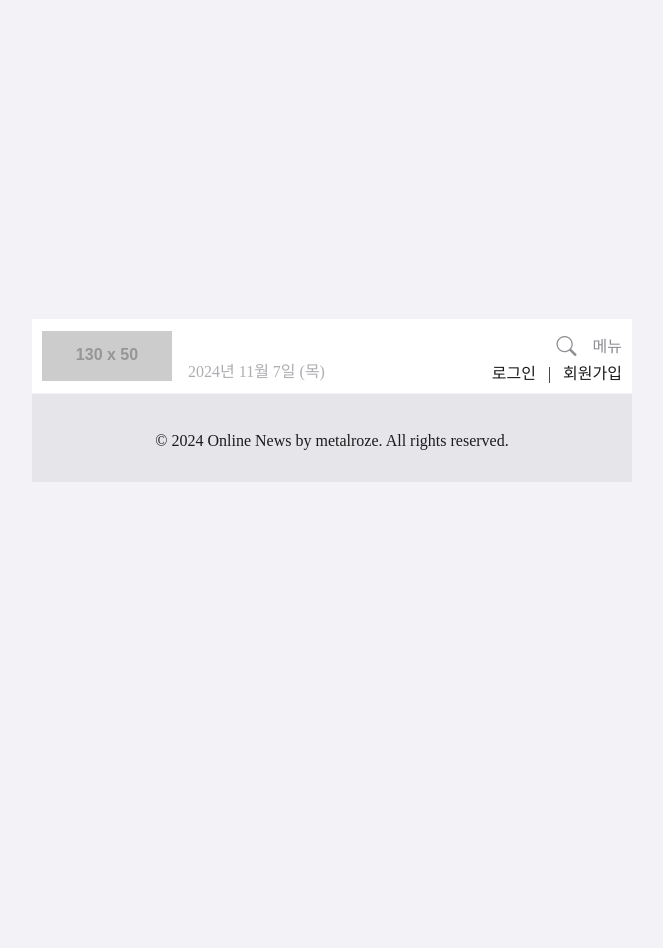
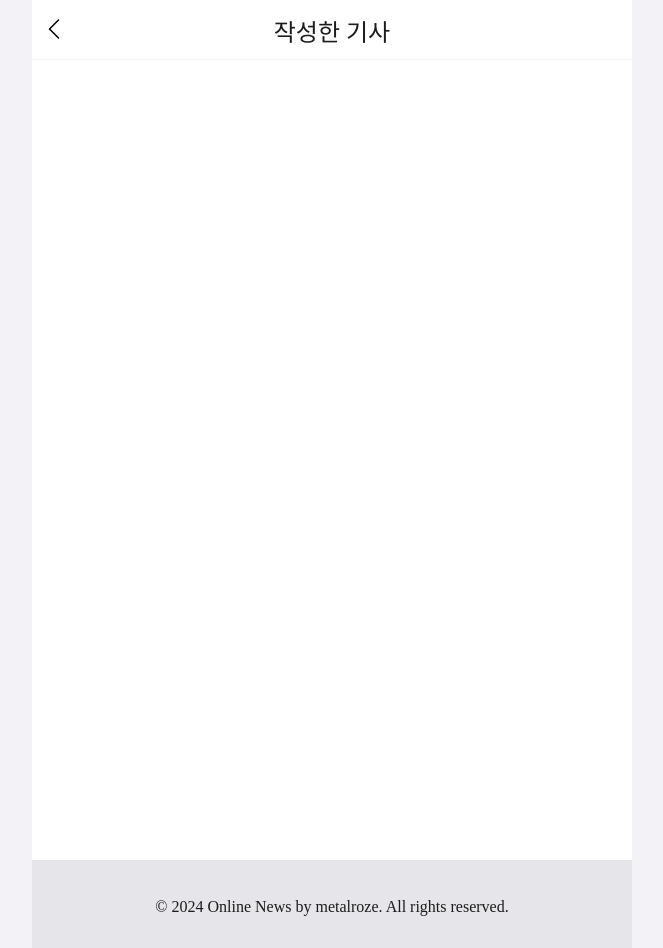
Before and after one commit to MetalRoze/OnlineNews_FE, a React (Vite) app: page /myArticle in a window 1280 px wide. Shown: the whole page, without its empty margins (308-971 px from the left). Before the commit the page ends 800 px from the top, so only its background shows below. Built offline with nearby package versions, Linux system fonts and the light colour scheme; a web font is replaced by a local one; what @xeger/quill-image-actions, @xeger/quill-image-formats would draw is missing.

Commit message:
feat: 드롭다운에 작성한 기사 추가

```diff
--- a/src/App.jsx
+++ b/src/App.jsx
@@ -40,6 +40,7 @@ import JournalistMyPageEdit from './pages/mypage/JournalistMyPageEdit';
 import ArticleWrite from './pages/articleWrite/ArticleWrite';
 import StaffDetail from './pages/staffManage/StaffDetail';
 import RequestDetail from './pages/requestManage/RequestDetail';
+import MyArticle from './pages/myArticle/MyArticle';
 
 function App() {
   return (
@@ -82,6 +83,7 @@ const Basic = () => {
     { path: '/myPageJournalist/edit', title: '계정' },
     { path: '/articleWrite', title: '기사 작성' },
     { path: '/articleWrite/:articleId', title: '기사 수정' },
+    { path: '/myArticle', title: '작성한 기사' },
   ];
 
   const currentPath = goBackHeaderPaths.find(item => {
@@ -129,6 +131,7 @@ const Basic = () => {
         <Route path='/myPageJournalist/edit' element={<JournalistMyPageEdit />} />
         <Route path='/articleWrite/:articleId' element={<ArticleWrite />} />
         <Route path='/articleWrite' element={<ArticleWrite />} />
+        <Route path='/myArticle' element={<MyArticle />} />
       </Routes>
       <Footer className={isDesktop ? 'desktop-footer' : 'mobile-footer'} />
     </div>
--- a/src/components/DropDown.jsx
+++ b/src/components/DropDown.jsx
@@ -22,6 +22,7 @@ function MyDropdown() {
             <Dropdown.Item href="../mobileNoti">알림</Dropdown.Item>
             <Dropdown.Item href="../log">내 활동</Dropdown.Item>
             <Dropdown.Item href="../articleWrite">기사 작성</Dropdown.Item>
+            <Dropdown.Item href="../myArticle">작성한 기사</Dropdown.Item>
         </CustomDropdown>
     );
 }
--- /dev/null
+++ b/src/pages/myArticle/MyArticle.jsx
@@ -0,0 +1,11 @@
+import React from 'react';
+
+function MyArticle() {
+    return (
+        <div className="mobile-container">
+
+        </div>
+    );
+}
+
+export default MyArticle;
```
Also changed, not shown: src/pages/myArticle/MyArticleDetail.jsx (added).
